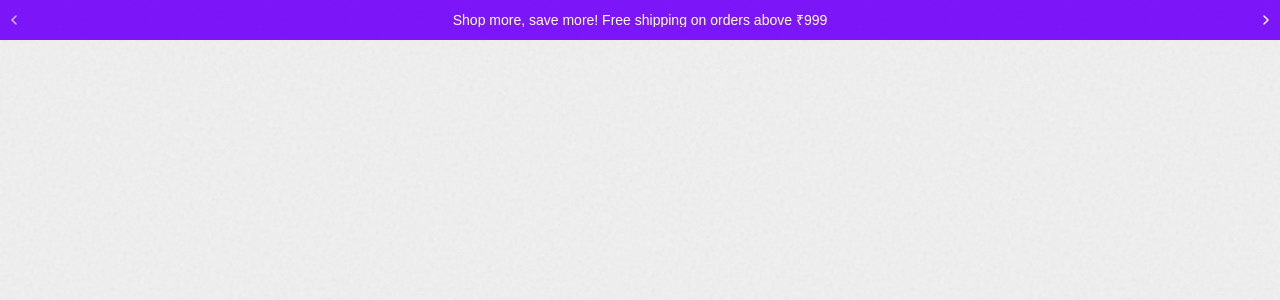
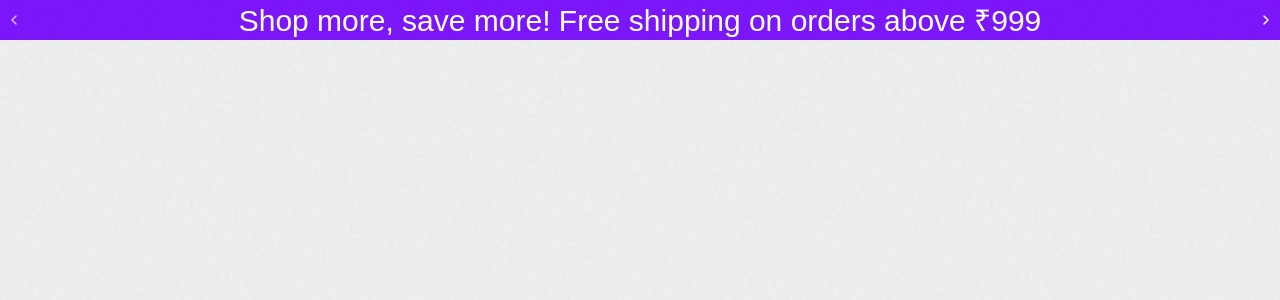
Before and after one commit to sathprithika/educationalApp, a Next.js app in the folder apps/web/: page / in a window 1280 px wide. Shown: the top 300 px of the page. Built offline with nearby package versions, Linux system fonts and the light colour scheme; a web font is replaced by a local one.

Commit message:
topbar text  modified

```diff
--- a/apps/web/app/TopBar.jsx
+++ b/apps/web/app/TopBar.jsx
@@ -88,12 +88,12 @@ export default function TopBar() {
         <div className="flex items-center justify-center overflow-hidden">
           <span
             className={`
-              transition-all duration-150
-              whitespace-nowrap text-center
-              text-[14px] leading-none
-              ${fade ? "opacity-0 translate-y-1" : "opacity-100 translate-y-0"}
-              ${messages[index].font}
-            `}
+    transition-all duration-150
+    whitespace-nowrap text-center
+    text-[30px] leading-[1.3]
+    ${fade ? "opacity-0 translate-y-1" : "opacity-100 translate-y-0"}
+    ${messages[index].font}
+  `}
           >
             {messages[index].content}
           </span>
```
